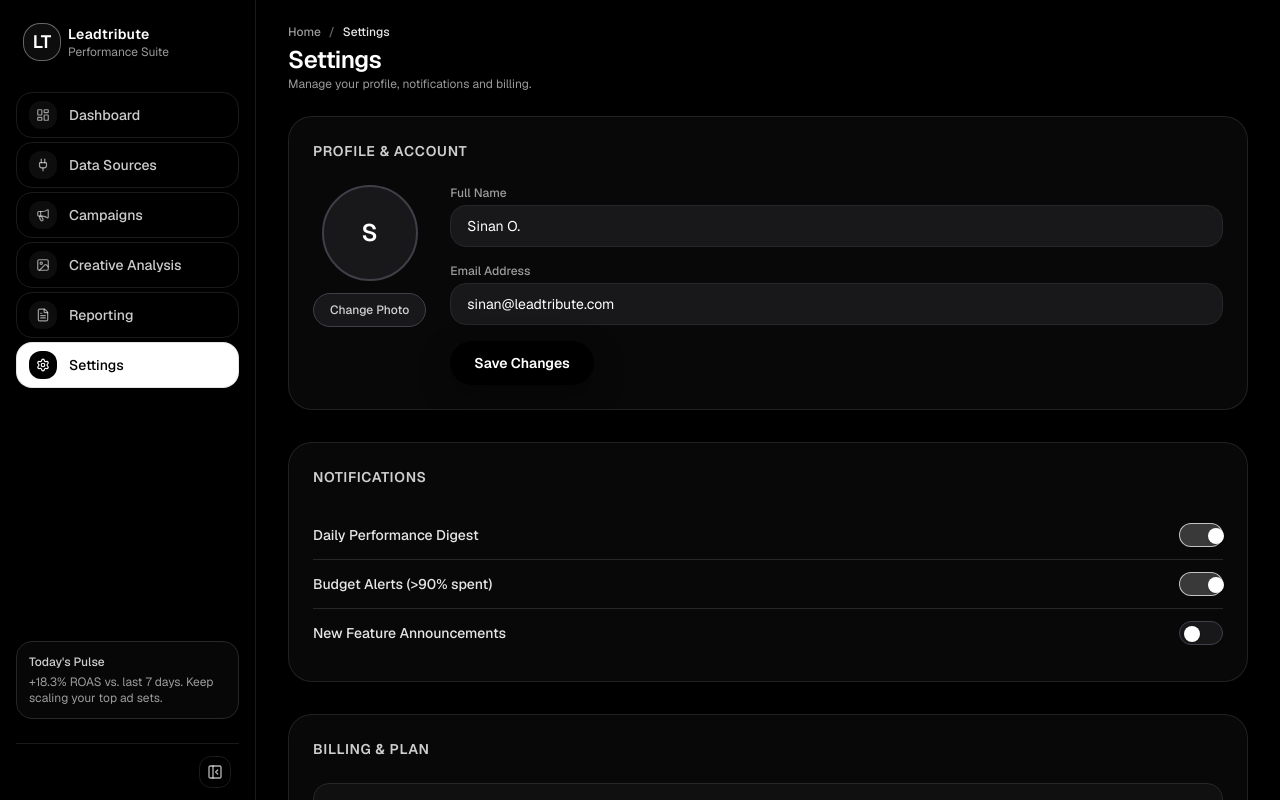
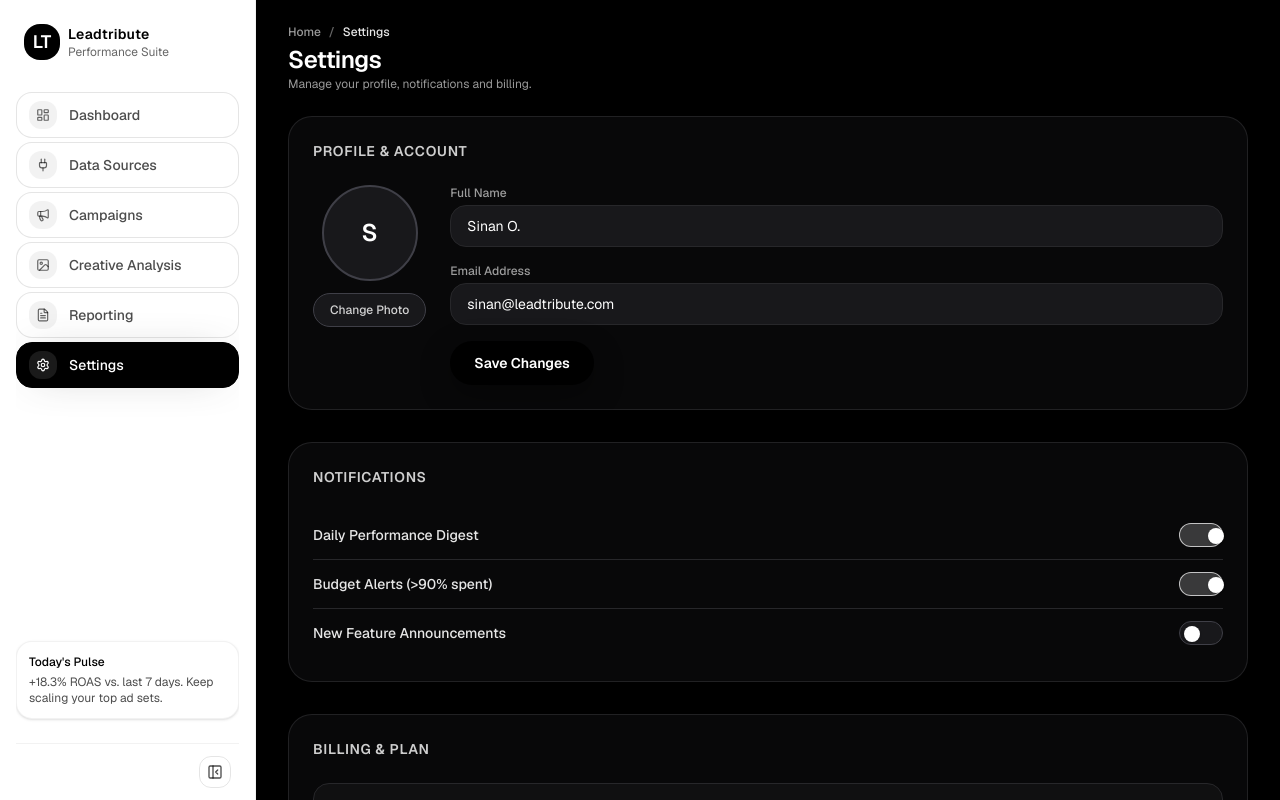
Before and after one commit to sinan-leadtr/leadtribute.io, a Next.js app: page /settings in a window 1280 px wide. Shown: the top 800 px of the page. Built offline with nearby package versions, Linux system fonts and the light colour scheme.

Commit message:
Flip sidebar to light theme with black nav pills
Made-with: Cursor

```diff
--- a/app/components/sidebar.tsx
+++ b/app/components/sidebar.tsx
@@ -29,24 +29,23 @@ export function Sidebar() {
 
   return (
     <aside
-      className={`hidden h-screen shrink-0 flex-col border-r border-white/10 bg-black transition-all duration-300 ease-in-out sm:flex ${
+      className={`hidden h-screen shrink-0 flex-col border-r border-black/5 bg-white transition-all duration-300 ease-in-out sm:flex ${
         isCollapsed ? "w-20 px-3" : "w-64 px-4"
       }`}
-      style={{ backgroundColor: "#000000" }}
     >
       {/* Scrollbarer Bereich: Logo, Nav, Today's Pulse */}
       <div className="flex min-h-0 flex-1 flex-col overflow-y-auto py-6">
         {/* Logo / Home → Dashboard */}
         <Link href="/dashboard" className="mb-8 flex items-center gap-2 px-2">
-          <div className="flex h-9 w-9 shrink-0 items-center justify-center rounded-2xl bg-white/5 ring-1 ring-white/40">
-            <span className="text-lg font-semibold text-white">LT</span>
+          <div className="flex h-9 w-9 shrink-0 items-center justify-center rounded-2xl bg-black text-white">
+            <span className="text-lg font-semibold">LT</span>
           </div>
           {!isCollapsed && (
             <div className="min-w-0 flex-1">
-              <span className="block truncate text-sm font-semibold tracking-wide text-white">
+              <span className="block truncate text-sm font-semibold tracking-wide text-black">
                 Leadtribute
               </span>
-              <span className="block truncate text-xs text-white/60">Performance Suite</span>
+              <span className="block truncate text-xs text-black/60">Performance Suite</span>
             </div>
           )}
         </Link>
@@ -63,10 +62,10 @@ export function Sidebar() {
               "group flex w-full items-center gap-3 rounded-2xl px-3 py-2 transition";
 
             const activeClasses =
-              "bg-white text-black border border-black/10 shadow-sm";
+              "bg-black text-white border border-black shadow-[0_0_40px_-20px_rgba(0,0,0,0.8)]";
 
             const idleClasses =
-              "border border-white/10 text-white/80 hover:bg-white/10 hover:text-white hover:border-white/40";
+              "border border-black/10 bg-white text-black/70 hover:bg-black/5 hover:text-black hover:border-black/30";
 
             const Icon = item.icon;
 
@@ -82,8 +81,8 @@ export function Sidebar() {
                 <span
                   className={`inline-flex h-7 w-7 shrink-0 items-center justify-center rounded-xl transition ${
                     isActive
-                      ? "bg-black text-white"
-                      : "bg-white/5 text-white/60 group-hover:bg-white/10 group-hover:text-white"
+                      ? "bg-white/10 text-white"
+                      : "bg-black/5 text-black/60 group-hover:bg-black/10 group-hover:text-black"
                   }`}
                 >
                   <Icon className="h-3.5 w-3.5" />
@@ -96,9 +95,9 @@ export function Sidebar() {
 
         {/* Today's Pulse (when open) – gehört zum scrollbaren Bereich */}
         {!isCollapsed && (
-          <div className="mt-4 rounded-2xl border border-zinc-800 bg-zinc-950/80 px-3 py-3 text-xs text-white/60">
-            <p className="font-medium text-white/80">Today&apos;s Pulse</p>
-            <p className="mt-1 text-white/60">
+          <div className="mt-4 rounded-2xl border border-black/5 bg-white px-3 py-3 text-xs text-black/70 shadow-sm">
+            <p className="font-medium text-black">Today&apos;s Pulse</p>
+            <p className="mt-1 text-black/70">
               +18.3% ROAS vs. last 7 days. Keep scaling your top ad sets.
             </p>
           </div>
@@ -106,12 +105,12 @@ export function Sidebar() {
       </div>
 
       {/* Toggle immer sichtbar am unteren Rand der Sidebar (nicht mit-scrollend) */}
-      <div className="shrink-0 border-t border-white/10 px-2 py-3">
+      <div className="shrink-0 border-t border-black/5 px-2 py-3">
         <div className="flex justify-end">
           <button
             type="button"
             onClick={() => setIsCollapsed((c) => !c)}
-            className="flex h-8 w-8 shrink-0 items-center justify-center rounded-xl border border-white/10 text-white/70 transition hover:border-white/60 hover:bg-white/10"
+            className="flex h-8 w-8 shrink-0 items-center justify-center rounded-xl border border-black/10 text-black/70 transition hover:border-black/40 hover:bg-black/5"
             aria-label={isCollapsed ? "Expand sidebar" : "Collapse sidebar"}
           >
             {isCollapsed ? (
```
